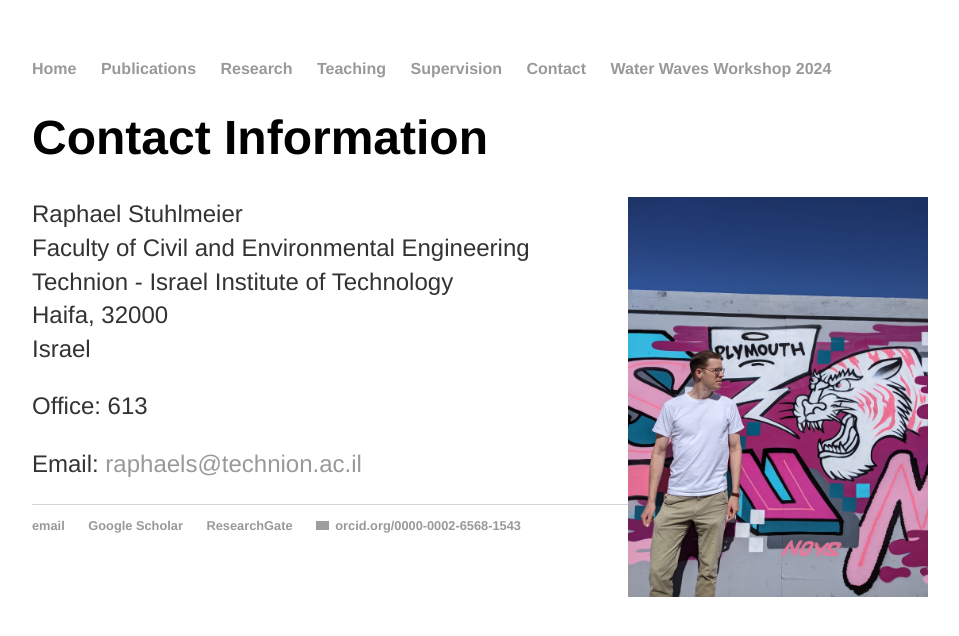
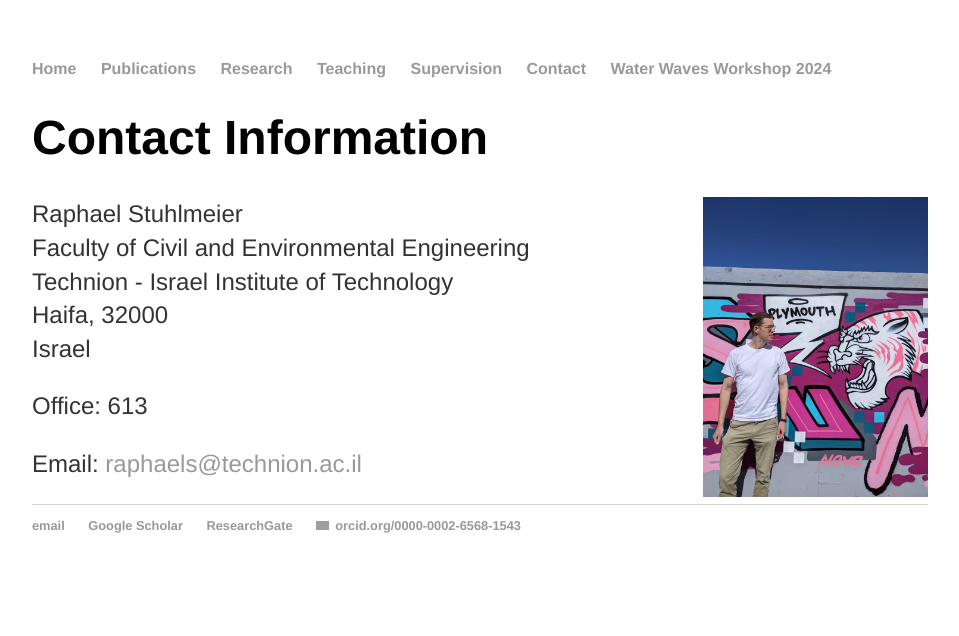
Before and after one commit to rstuhlmeier/rstuhlmeier.github.io, a Jekyll site: the page built from contact/index.html, in a window 1280 px wide. Shown: the top 636 px of the page, without its empty margins (160-1119 px from the left). Built offline with Jekyll 4.4.1, drawn with Linux system fonts in a browser that asks for light colours; grey boxes are pictures that could not be loaded.

Commit message:
Update index.html

```diff
--- a/contact/index.html
+++ b/contact/index.html
@@ -5,7 +5,7 @@ title: Raphael Stuhlmeier - Contact
 
 <h1>Contact Information </h1>
 <p>
-            Raphael Stuhlmeier <img src="IMG-20220507-WA0001.JPG" alt="R Stuhlmeier" style="float:right;height:400px"> <br>
+            Raphael Stuhlmeier <img src="IMG-20220507-WA0001.JPG" alt="R Stuhlmeier" style="float:right;height:300px"> <br>
             Faculty of Civil and Environmental Engineering <br>
             Technion - Israel Institute of Technology <br>
             Haifa, 32000 <br>
```
